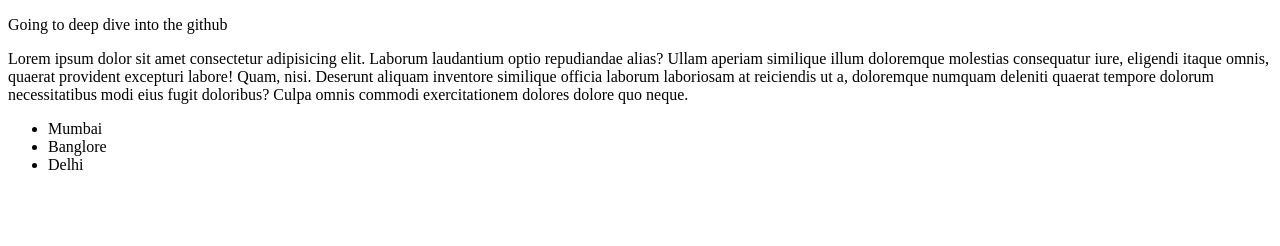
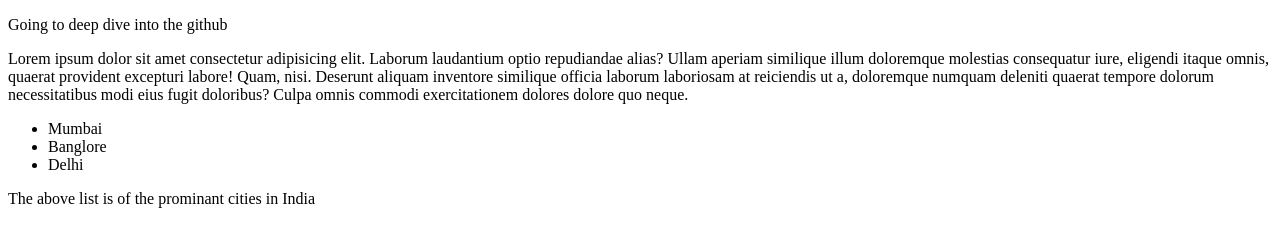
Before and after one commit to Swagat108/Git-study, a plain HTML site: page index.html in a window 1280 px wide. Drawn offline with Linux system fonts and the light colour scheme.

Commit message:
Add the city information in the  index file

```diff
--- a/index.html
+++ b/index.html
@@ -15,5 +15,6 @@
         <li>Banglore</li>
         <li>Delhi</li>
     </ul>
+    <p>The above list is of the prominant cities in India</p>
 </body>
 </html>
```
